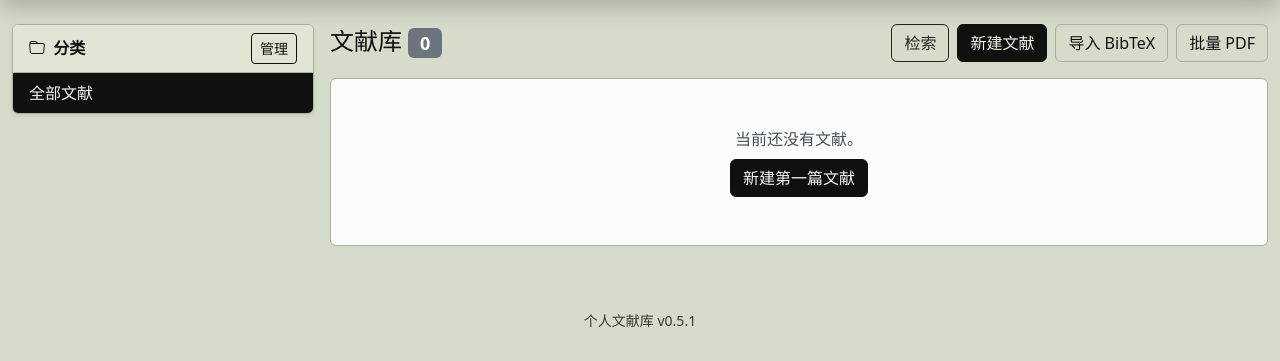
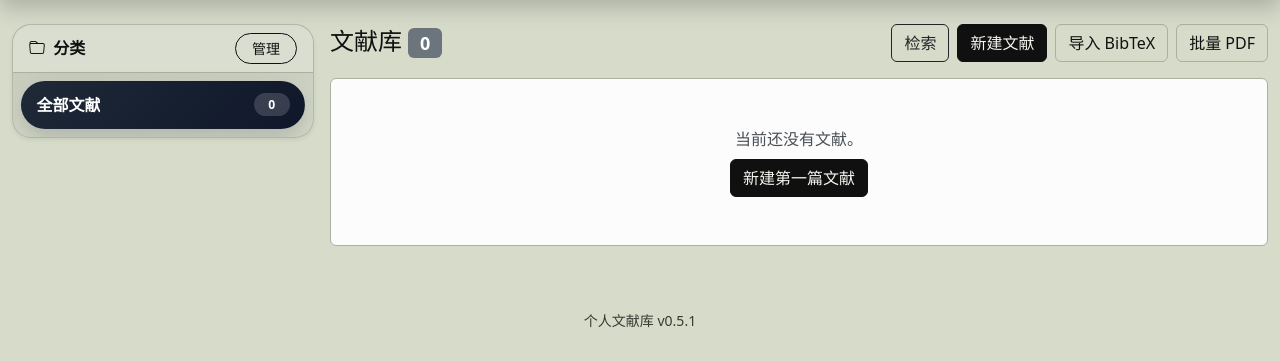
Before and after one commit to luyuang7-dot/library_work, a Flask app: page /documents/ in a window 1280 px wide. Shown: the part 59-420 px from the top of the page. Run offline with Flask 3, Linux system fonts and the light colour scheme; the visitor is signed in with stand-in values (Sample User, id 1); data comes from the database, SQL or seed files in the repository; data that the repository does not hold is empty; some libraries are stand-ins or nearby versions.

Commit message:
Restyle document category rail as hierarchy pills

```diff
--- a/app/templates/documents/list.html
+++ b/app/templates/documents/list.html
@@ -3,24 +3,32 @@
 {% block content %}
 <div class="row g-3">
   <aside class="col-md-3">
-    <div class="card shadow-sm">
-      <div class="card-header d-flex justify-content-between align-items-center">
+    <div class="card shadow-sm category-rail-card">
+      <div class="card-header d-flex justify-content-between align-items-center category-rail-card__header">
         <span><i class="bi bi-folder me-1"></i> 分类</span>
-        <a href="{{ url_for('categories.list_categories') }}" class="btn btn-sm btn-outline-primary">管理</a>
+        <a href="{{ url_for('categories.list_categories') }}" class="btn btn-sm btn-outline-primary rounded-pill px-3">管理</a>
       </div>
-      <div class="list-group list-group-flush">
-        <a class="list-group-item list-group-item-action {% if not active_category %}active{% endif %}" href="{{ url_for('documents.list_documents') }}">
-          全部文献
+      <div class="card-body p-2">
+        <div class="category-rail">
+          <a class="category-rail__pill category-rail__pill--all {% if not active_category %}is-active{% endif %}" href="{{ url_for('documents.list_documents') }}">
+            <span class="category-rail__label">全部文献</span>
+            <span class="category-rail__meta">{{ pagination.total }}</span>
           </a>
           {% for category in categories %}
           <a
-          class="list-group-item list-group-item-action {% if active_category == category.id %}active{% endif %}"
+            class="category-rail__pill category-rail__pill--level-{{ category.depth or 0 }} {% if active_category == category.id %}is-active{% endif %}"
             href="{{ url_for('documents.list_documents', category=category.id) }}"
-          style="padding-left: {{ 1.0 + ((category.depth or 0) * 1.1) }}rem;"
+            style="margin-left: {{ (category.depth or 0) * 0.9 }}rem;"
           >
-          {{ category.name }}
+            <span class="category-rail__label">{{ category.name }}</span>
+            {% if category.depth %}
+            <span class="category-rail__meta">子</span>
+            {% else %}
+            <span class="category-rail__meta">父</span>
+            {% endif %}
           </a>
           {% endfor %}
+        </div>
       </div>
     </div>
   </aside>
@@ -174,6 +182,102 @@
   </main>
 </div>
 
+<style>
+  .category-rail-card {
+    border: 1px solid color-mix(in srgb, var(--bs-border-color) 76%, transparent);
+    border-radius: 1.2rem;
+    overflow: hidden;
+    background:
+      radial-gradient(900px 160px at 20% 0%, color-mix(in srgb, var(--bs-primary) 14%, transparent), transparent 70%),
+      linear-gradient(180deg, color-mix(in srgb, var(--bs-body-bg) 94%, var(--bs-secondary-bg)) 0%, var(--bs-body-bg) 100%);
+  }
+  .category-rail-card__header {
+    background: color-mix(in srgb, var(--bs-body-bg) 84%, var(--bs-secondary-bg));
+  }
+  .category-rail {
+    display: grid;
+    gap: .55rem;
+  }
+  .category-rail__pill {
+    display: flex;
+    align-items: center;
+    justify-content: space-between;
+    gap: .75rem;
+    width: 100%;
+    min-height: 3rem;
+    padding: .7rem .9rem;
+    border-radius: 999px;
+    border: 1px solid color-mix(in srgb, var(--bs-border-color) 76%, transparent);
+    background: color-mix(in srgb, var(--bs-body-bg) 74%, var(--bs-secondary-bg));
+    color: var(--bs-body-color);
+    text-decoration: none;
+    transition: transform .18s ease, box-shadow .18s ease, background-color .18s ease, border-color .18s ease;
+  }
+  .category-rail__pill:hover {
+    transform: translateY(-1px);
+    box-shadow: 0 10px 22px rgba(15, 23, 42, .08);
+    color: var(--bs-body-color);
+  }
+  .category-rail__pill.is-active {
+    background: linear-gradient(135deg, #1f2937 0%, #0f172a 100%);
+    color: #fff;
+    border-color: transparent;
+    box-shadow: 0 12px 24px rgba(15, 23, 42, .18);
+  }
+  .category-rail__pill--all {
+    background: linear-gradient(135deg, rgba(59, 130, 246, .14), rgba(37, 99, 235, .08));
+    font-weight: 700;
+  }
+  .category-rail__pill--level-0 { border-left: 6px solid rgba(16, 185, 129, .7); }
+  .category-rail__pill--level-1 { border-left: 6px solid rgba(14, 165, 233, .75); }
+  .category-rail__pill--level-2 { border-left: 6px solid rgba(245, 158, 11, .78); }
+  .category-rail__pill--level-3,
+  .category-rail__pill--level-4,
+  .category-rail__pill--level-5 { border-left: 6px solid rgba(168, 85, 247, .76); }
+  .category-rail__label {
+    min-width: 0;
+    overflow: hidden;
+    text-overflow: ellipsis;
+    white-space: nowrap;
+    font-weight: 650;
+  }
+  .category-rail__meta {
+    flex: 0 0 auto;
+    display: inline-flex;
+    align-items: center;
+    justify-content: center;
+    min-width: 2.25rem;
+    height: 1.45rem;
+    padding: 0 .5rem;
+    border-radius: 999px;
+    font-size: .76rem;
+    background: color-mix(in srgb, var(--bs-body-bg) 66%, var(--bs-secondary-bg));
+    color: var(--bs-secondary-color);
+  }
+  .category-rail__pill.is-active .category-rail__meta {
+    background: rgba(255,255,255,.16);
+    color: #fff;
+  }
+  [data-theme="dark"] .category-rail-card {
+    background:
+      radial-gradient(900px 160px at 20% 0%, rgba(96, 165, 250, .12), transparent 70%),
+      linear-gradient(180deg, rgba(17, 24, 39, .98) 0%, rgba(15, 23, 42, 1) 100%);
+  }
+  [data-theme="dark"] .category-rail-card__header {
+    background: rgba(255,255,255,.04);
+  }
+  [data-theme="dark"] .category-rail__pill {
+    background: rgba(255,255,255,.04);
+    border-color: rgba(148, 163, 184, .2);
+  }
+  [data-theme="dark"] .category-rail__pill:hover {
+    box-shadow: 0 12px 24px rgba(2, 6, 23, .4);
+  }
+  [data-theme="dark"] .category-rail__pill--all {
+    background: linear-gradient(135deg, rgba(96, 165, 250, .2), rgba(59, 130, 246, .12));
+  }
+</style>
+
 <script>
 (function () {
   const rows = Array.from(document.querySelectorAll(".doc-select"));
```
Lines whose indentation alone changed are shown as unchanged.
